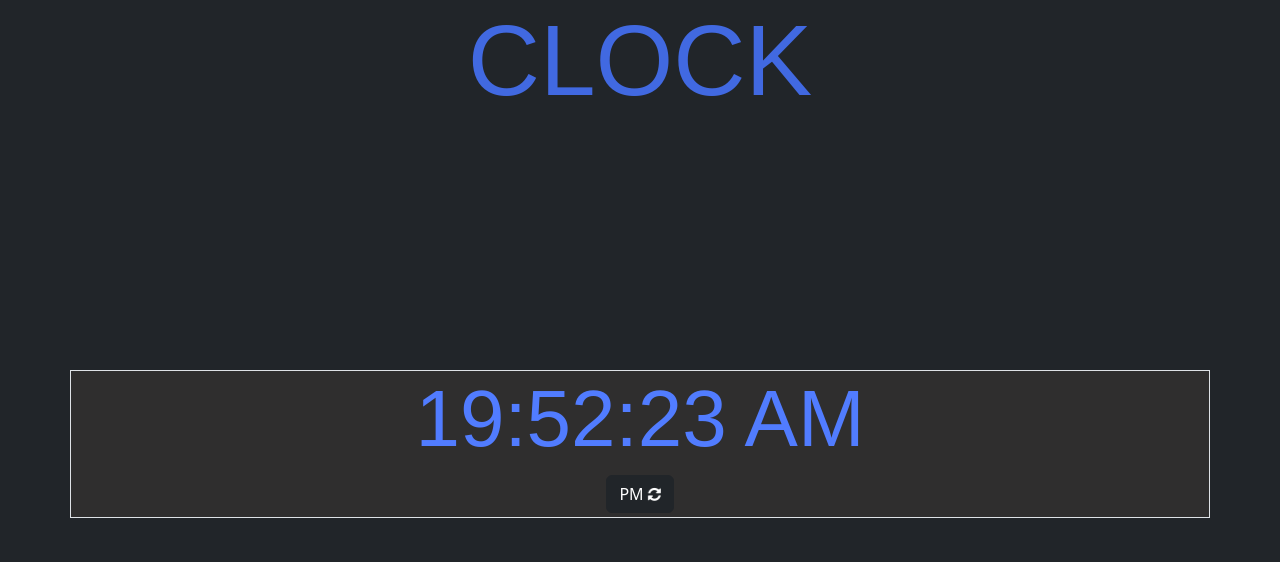
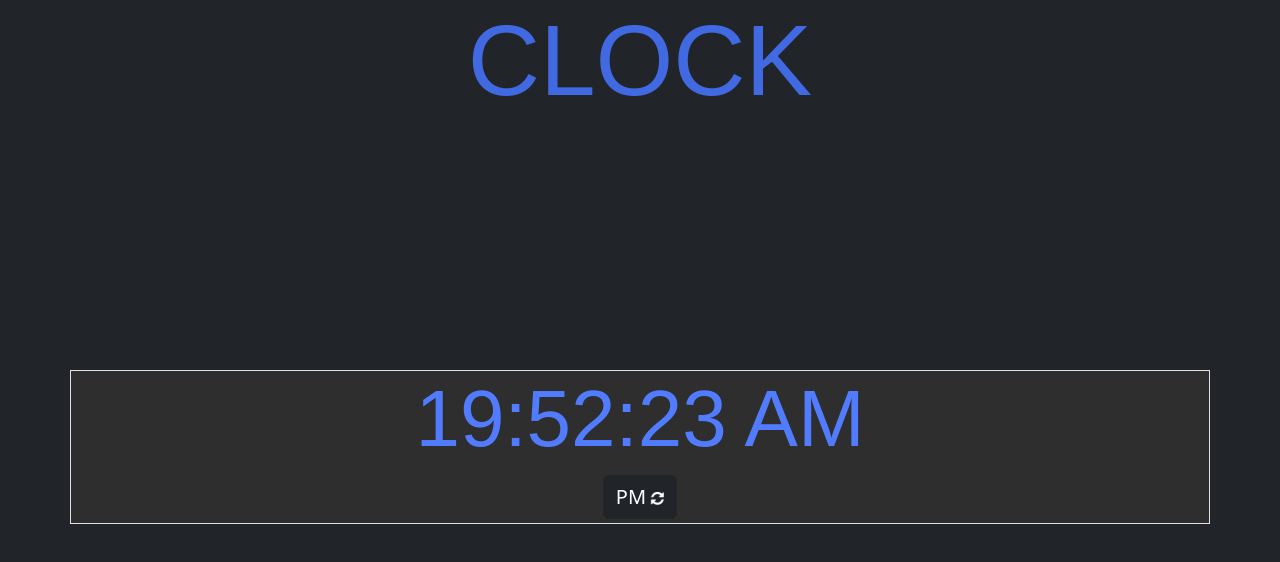
Before and after one commit to elmehdibk/Clock, a plain HTML site: page index.html in a window 1280 px wide. Drawn offline with nearby package versions, Linux system fonts and the light colour scheme; a web font is replaced by a local one.

Commit message:
Increase the button size

```diff
--- a/css/style.css
+++ b/css/style.css
@@ -25,3 +25,6 @@
     text-align: center;
     font-size: 100px;
 }
+#ampm{
+    font-size:20px;
+}
```
